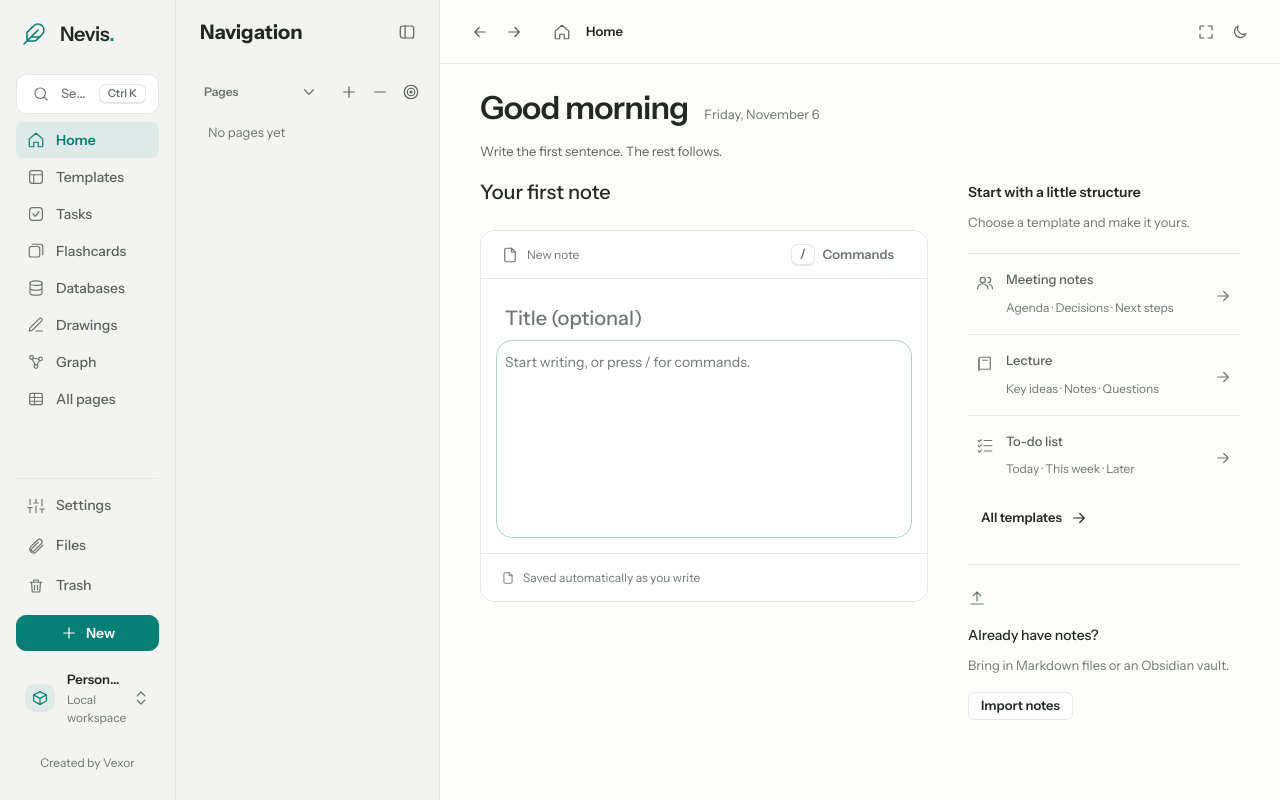
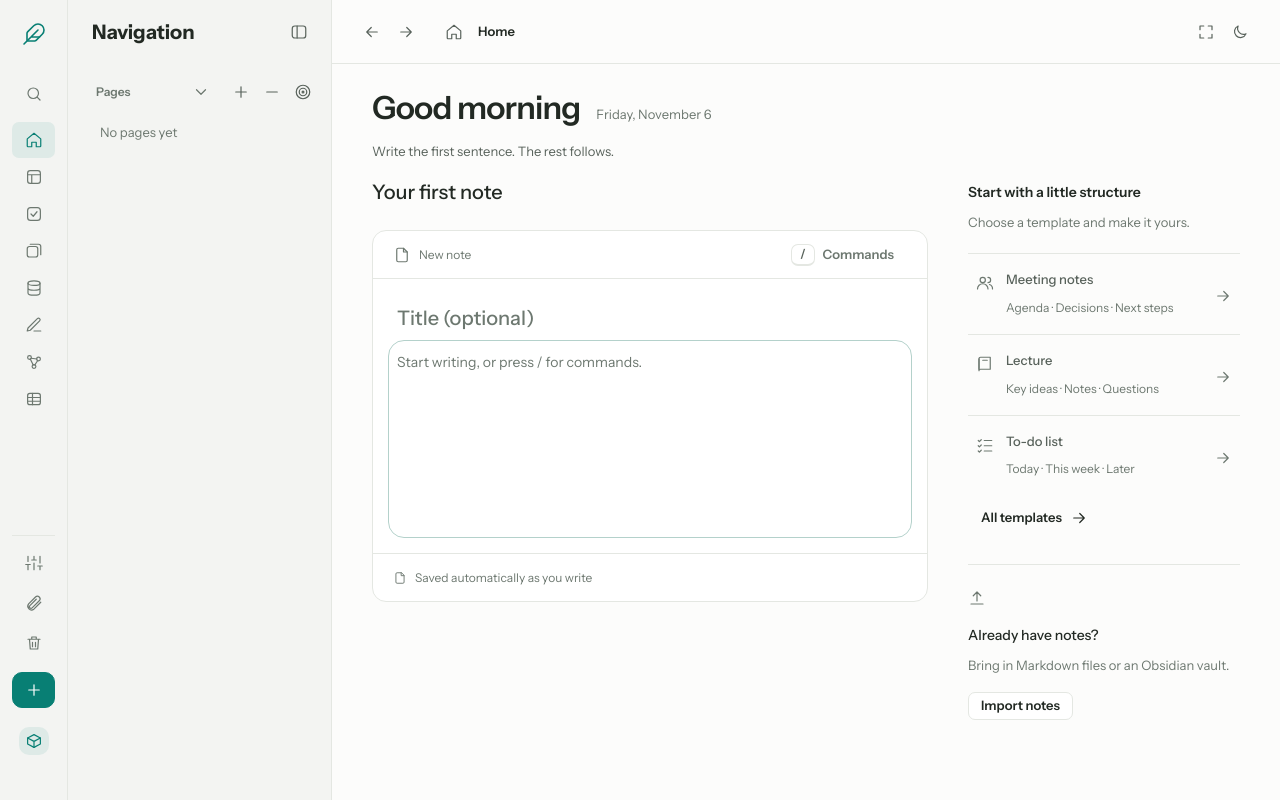
Before and after one commit to 0xVexor/Nevis, a React (Vite) app in the folder spike/tiptap/: page / in a window 1280 px wide. Built offline with nearby package versions, Linux system fonts and the light colour scheme.

Commit message:
Open the icon sidebar only from the logo
Icon-only is now the default sidebar style. Hovering or using an item such as New no longer expands the rail; a click on the logo opens it and a click elsewhere folds it back.

```diff
--- a/spike/tiptap/src/App.tsx
+++ b/spike/tiptap/src/App.tsx
@@ -200,8 +200,18 @@ export default function App() {
   }
   const [sideW, setSideW] = useState<number | null>(() => store<number | null>('not.sideW', null)) // null: the width of the chosen sidebar style
   const [railWidth, setRailWidth] = useState<number | null>(() => store('not.navWidth', null))
-  const [railPeek, setRailPeek] = useState(false)
-  const [railPinned, setRailPinned] = useState(false)
+  const [railPinned, setRailPinned] = useState(false) // icon-only rail opened from the logo
+  const sideNav = useRef<HTMLElement>(null)
+  useEffect(() => {
+    if (!railPinned) return
+    // an opened icon rail lies over the page: a click anywhere else folds it back
+    const down = (event: PointerEvent) => {
+      const inOverlay = event.composedPath().some((node) => node instanceof Element && node.matches('.ds-pop, [role="dialog"]'))
+      if (!inOverlay && event.target instanceof Node && !sideNav.current?.contains(event.target)) setRailPinned(false)
+    }
+    document.addEventListener('pointerdown', down, true)
+    return () => document.removeEventListener('pointerdown', down, true)
+  }, [railPinned])
   useEffect(() => put('not.navWidth', railWidth), [railWidth])
   useEffect(() => put('not.sideW', sideW), [sideW])
   const [searching, setSearching] = useState(false)
@@ -851,7 +861,8 @@ export default function App() {
     treePanel.current?.querySelector<HTMLElement>(`[data-tree-page="${CSS.escape(reveal.id)}"]`)?.scrollIntoView({ block: 'nearest', inline: 'nearest' })
   }, [reveal])
   const iconsOnly = settings.sidebar === 'icons' || narrow
-  const railExpanded = iconsOnly && (railPeek || railPinned || !!newMenu)
+  // only the logo opens the icon rail; hovering or using an item (New, Search…) works from the icons as they are
+  const railExpanded = iconsOnly && railPinned
   const railToggleLabel = t(railPinned ? 'Unpin sidebar' : 'Pin sidebar')
   const railPanelLabel = t(sideOpen ? 'Hide side panel' : 'Show side panel') + '  ' + commandHint('Open or close the sidebar')
   const sidePanelButton = panel && (
@@ -877,11 +888,8 @@ export default function App() {
         aria-label={t('Workspace navigation')}
         data-icons={iconsOnly && !railExpanded ? '' : undefined}
         data-expanded={railExpanded ? '' : undefined}
+        ref={sideNav}
         style={railWidth ? cssVars({ '--nav-user-width': railWidth + 'px' }) : undefined}
-        onPointerLeave={() => setRailPeek(false)}
-        onBlur={(event) => {
-          if (!event.currentTarget.contains(event.relatedTarget)) setRailPeek(false)
-        }}
       >
         {!narrow && (!iconsOnly || railExpanded) && (
           <ResizeHandle label={t('Resize navigation rail')} width={railWidth ?? defaultRailWidth} min={RAIL_MIN} max={RAIL_MAX} onResize={setRailWidth} />
@@ -893,11 +901,7 @@ export default function App() {
             revealLabel={railToggleLabel}
             expanded={!iconsOnly || railExpanded}
             pressed={iconsOnly ? railPinned : undefined}
-            onReveal={iconsOnly ? () => setRailPeek(true) : undefined}
-            onActivate={() => {
-              setRailPinned(!railPinned)
-              setRailPeek(!railPinned)
-            }}
+            onActivate={iconsOnly ? () => setRailPinned(!railPinned) : undefined}
             action={!sideOpen && sidePanelButton}
           />
         </div>
--- a/spike/tiptap/src/design-system/WorkspaceHeader.tsx
+++ b/spike/tiptap/src/design-system/WorkspaceHeader.tsx
@@ -12,7 +12,7 @@ export function WorkspaceHeader({ mark, name, action, revealLabel, expanded, pre
   onActivate?: () => void
 }) {
   return <div className="ds-workspace-header">
-    {onReveal ? <button className="ds-workspace-mark" type="button" aria-label={revealLabel} title={revealLabel} aria-expanded={expanded} aria-pressed={pressed} onPointerEnter={onReveal} onFocus={onReveal} onClick={onActivate ?? onReveal}>{mark}</button> : <span className="ds-workspace-mark">{mark}</span>}
+    {onReveal || onActivate ? <button className="ds-workspace-mark" type="button" aria-label={revealLabel} title={revealLabel} aria-expanded={expanded} aria-pressed={pressed} onPointerEnter={onReveal} onFocus={onReveal} onClick={onActivate ?? onReveal}>{mark}</button> : <span className="ds-workspace-mark">{mark}</span>}
     <div className="ds-workspace-name">{name}</div>
     {action && <div className="ds-workspace-action">{action}</div>}
   </div>
--- a/spike/tiptap/src/settings.ts
+++ b/spike/tiptap/src/settings.ts
@@ -48,7 +48,7 @@ export const DEFAULTS: Settings = {
   fontEn: null,
   fontSize: 16,
   textColor: null,
-  sidebar: 'default',
+  sidebar: 'icons',
   pagesView: 'tree',
   sideGlass: 0,
   mainGlass: 0,
```
